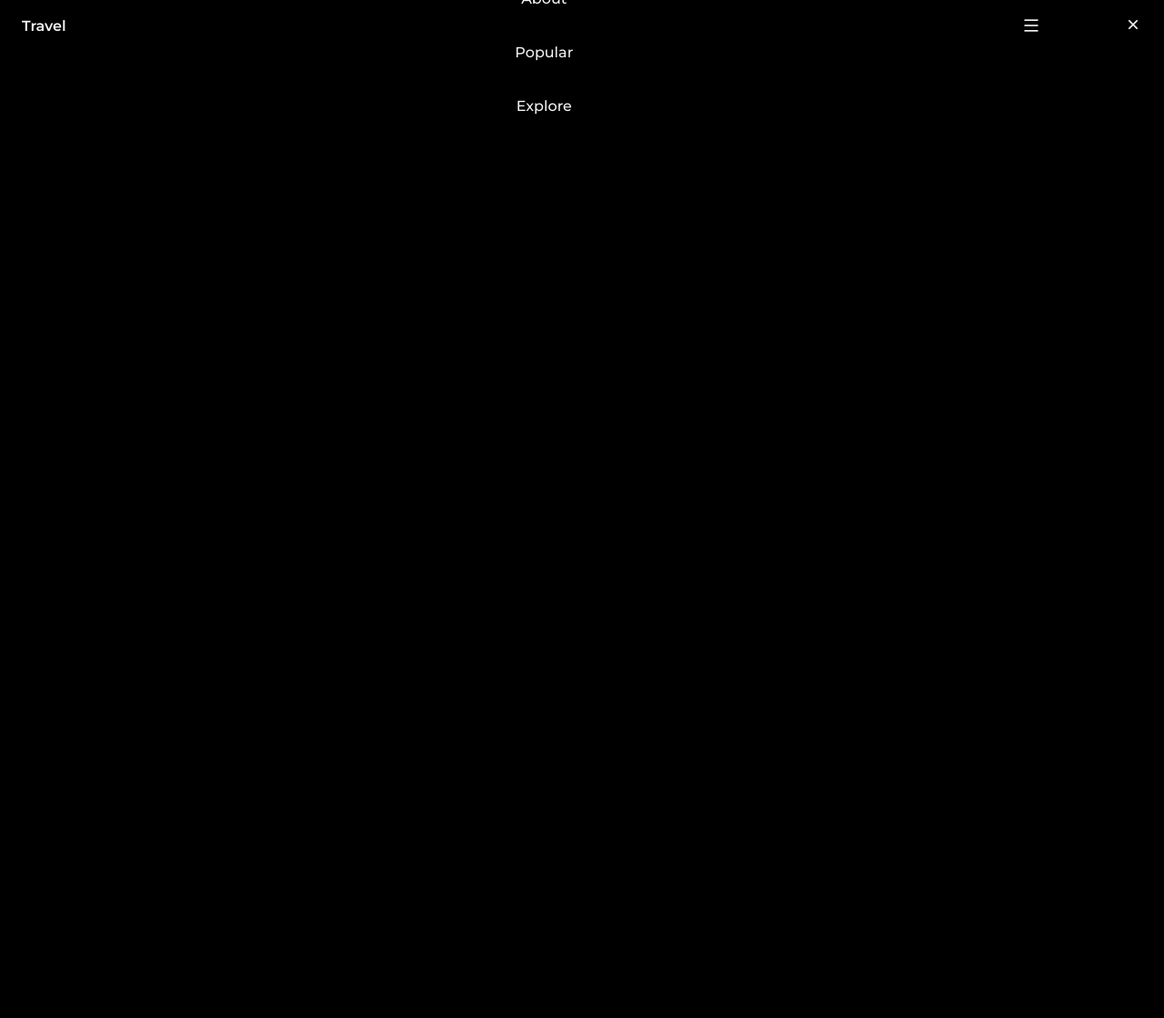
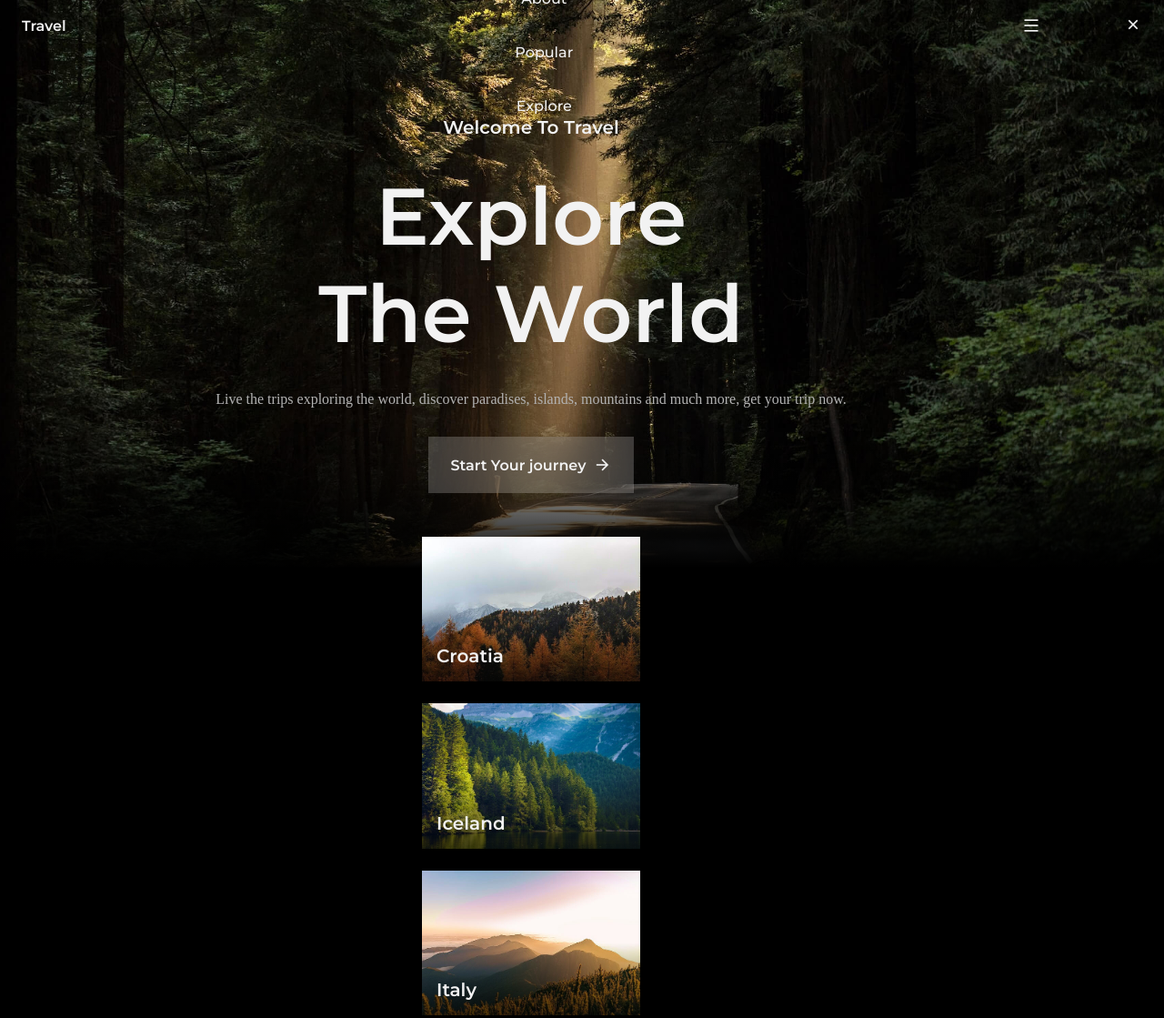
Before and after one commit to Goyam02/Travel_Website, a plain HTML site: page index.html in a window 1280 px wide. Shown: the top 1119 px of the page at 91% size. Before the commit the page ends 800 px from the top, so only its background shows below. Drawn offline with nearby package versions, Linux system fonts and the light colour scheme.

Commit message:
updated home section html-css-js

```diff
--- a/assets/css/style.css
+++ b/assets/css/style.css
@@ -184,3 +184,135 @@ img{
 .show-menu{
   top: 0;
 }
+
+.blur-header::after{
+  content: '';
+  position: absolute;
+  width: 100%;
+  height: 100%;
+  background-color: hsla(0, 0%, 0%, .3);
+  backdrop-filter: blur(24px);
+  -webkit-backdrop-filter: blur(24px);
+  top: 0;
+  left: 0;
+  z-index: -1;
+}
+
+/* home section */
+.home{
+  position: relative;
+
+}
+
+.home__bg{
+  position: absolute;
+  top: 0;
+  left: 0;
+  width: 100%;
+  height: 750px;
+  object-fit: cover;
+  object-position: center;
+}
+
+.home__shadow{
+  position: absolute;
+  top: 0;
+  left: 0;
+  width: 100%;
+  height: 800px;
+  background: linear-gradient(180deg, hsla(0, 0%, 0%,0) 58%, hsla(0, 0%, 0%) 78%);
+
+}
+
+.home__container{
+  position: relative;
+  padding-top: 3rem;
+  row-gap: 3rem;
+}
+
+.home__data{
+  text-align: center;
+}
+
+.home__subtitle{
+  font-size: var(--h3-font-size);
+  margin-bottom: 0.5rem;
+}
+
+.home__title{
+  margin-bottom: 2rem;
+  margin-top: 2rem;
+  font-size: var(--biggest-font-size);
+}
+
+.home__description{
+  margin-bottom: 2rem;
+}
+
+.home__button{
+  display: inline-block;
+  color: var(--title-color);
+}
+
+
+.home__cards{
+  grid-template-columns: 240px;
+  justify-content: center;
+
+}
+
+.home__card{
+  position: relative;
+  overflow: hidden;
+}
+
+.home__card-img{
+  transition: transform .4s;
+}
+
+.home__card-shadow{
+  position: absolute;
+  top: 0;
+  left: 0;
+  width: 100%;
+  height: 100%;
+  background: linear-gradient(180deg, hsla(0, 0%, 0%, 0) 50%, hsla(0, 0%, 0%) 125%);
+
+}
+
+.home__card-title{
+  position: absolute;
+  left:1rem;
+  bottom: 1rem;
+  font-size: var(--h3-font-size);
+  z-index: 1;
+}
+
+.home__card:hover .home__card-img{
+  transform: scale(1.2);
+}
+
+
+.button{
+  background-color: hsla(0, 0%, 100%, .2);
+  padding: 1.25rem 1.5rem;
+  color: var(--title-color);
+  display: inline-flex;
+  align-items: center;
+  column-gap: .5rem;
+  font-family: var(--second-font);
+  font-weight: var(--font-semi-bold);
+  --webkit-backdrop-filter: blur(24px);
+  backdrop-filter: blur(24px);
+
+}
+
+.button i{
+  font-size: 1.25rem;
+  transition: transform .4s;
+  font-weight: initial;
+}
+
+.button:hover i{
+  transform: translateX(.25rem);
+}
--- a/assets/js/main.js
+++ b/assets/js/main.js
@@ -22,3 +22,10 @@ const linkAction = () =>{
 }
 
 navLink.forEach(link => link.addEventListener('click', linkAction))
+
+
+const blurHeader = () =>{
+    const header = document.getElementById('header')
+    this.scrollY >= 50 ? header.classList.add('blur-header') : header.classList.remove('blur-header')
+}
+window.addEventListener('scroll', blurHeader)
--- a/index.html
+++ b/index.html
@@ -59,19 +59,70 @@
 
     <main class="main">
 
-        <section class="home" id="home">
+        <section class="home section" id="home">
+            <img src="assets/img/home-bg.jpg" alt="home image" class="home__bg">
+            <div class="home__shadow"></div>
+            <div class="home__container container grid">
+                <div class="home__data">
+                    <h3 class="home__subtitle">
+                        Welcome To Travel
+                    </h3>
+                    <h1 class="home__title">
+                        Explore<br>The World
+                    </h1>
+                    <p class="home__description">
+                        Live the trips exploring the world, discover
+                        paradises, islands, mountains and much
+                        more, get your trip now.
+                    </p>
+
+                    <a href="#" class="button">
+                        Start Your journey <i class="ri-arrow-right-line"></i>
+                    </a>
+                </div>
+
+                <div class="home__cards grid">
+                    <article class="home__card">
+                        <img src="assets/img/home-trees.jpg" alt="home trees" class="home__card-img">
+                        <h3 class="home__card-title">Croatia</h3>
+                        <div class="home__card-shadow"></div>
+                    </article>
+
+                    <article class="home__card">
+                        <img src="assets/img/home-lake.jpg" alt="home trees" class="home__card-img">
+                        <h3 class="home__card-title">Iceland</h3>
+                        <div class="home__card-shadow"></div>
+                    </article>
+
+                    <article class="home__card">
+                        <img src="assets/img/home-mountain.jpg" alt="home trees" class="home__card-img">
+                        <h3 class="home__card-title">Italy</h3>
+                        <div class="home__card-shadow"></div>
+                    </article>
+
+                    <article class="home__card">
+                        <img src="assets/img/home-beach.jpg" alt="home trees" class="home__card-img">
+                        <h3 class="home__card-title">Spain</h3>
+                        <div class="home__card-shadow"></div>
+                    </article>
+
+                </div>
+
+
+            </div>
+
 
         </section>
 
-        <section class="about" id="about">
+        <section class="about section" id="about">
 
         </section>
 
-        <section class="popular" id="popular">
+        <section class="popular section" id="popular">
 
         </section>
 
-        <section class="explore" id="explore">
+        <section class="explore section" id="explore">
 
         </section>
 
```
